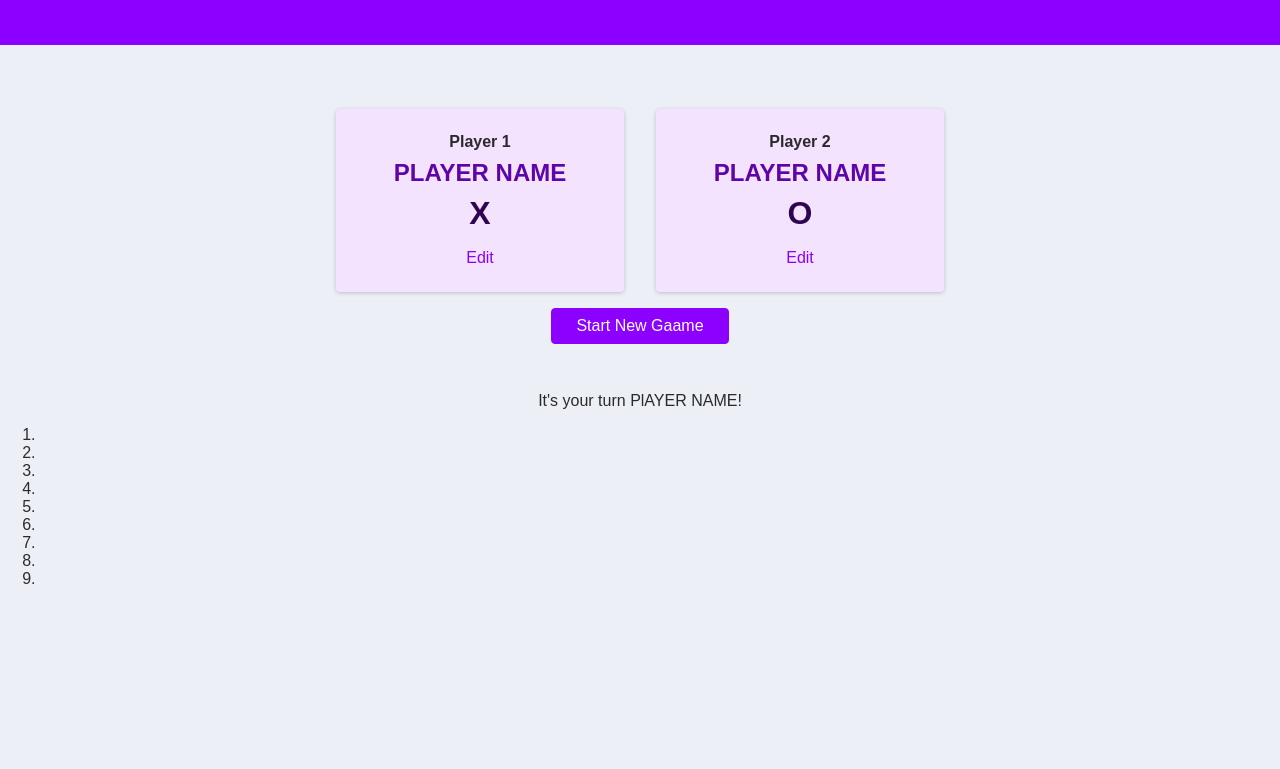
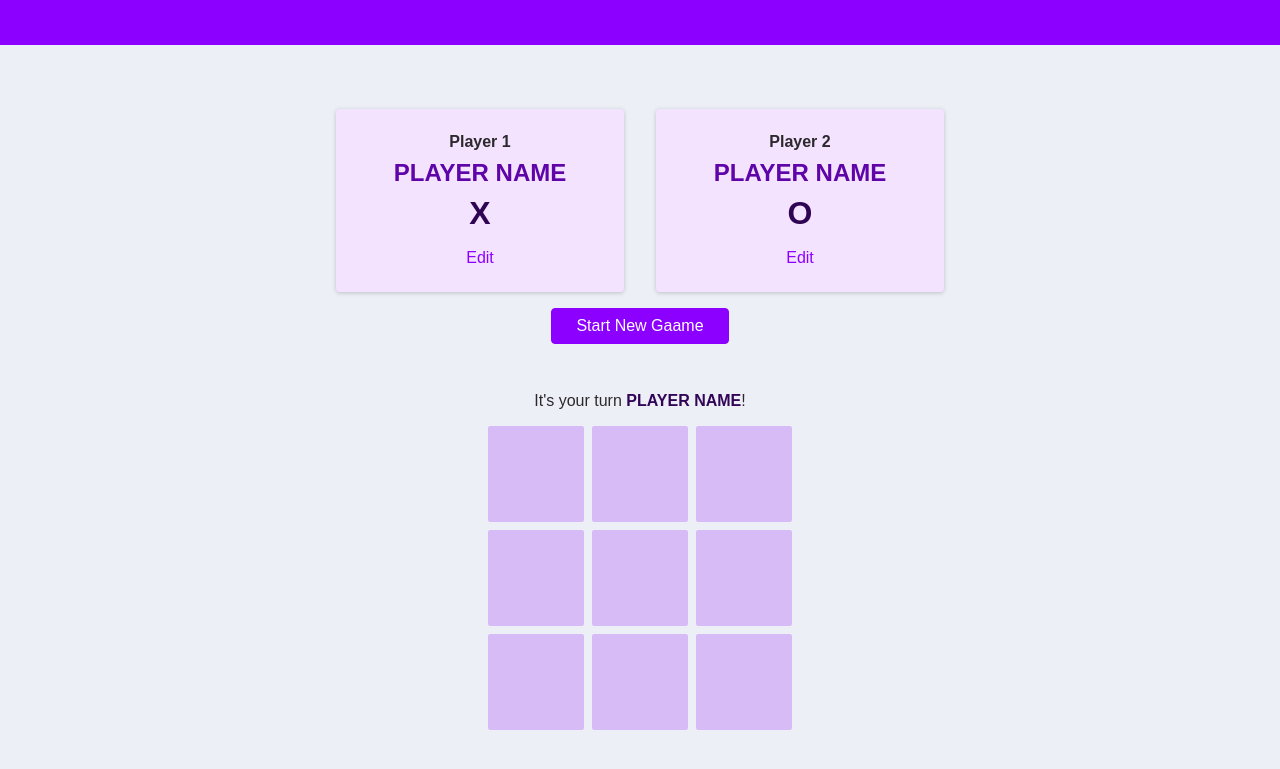
Before and after one commit to Lana24242424/tic-tac-toe-game, a plain HTML site: page index.html in a window 1280 px wide. Shown: the part 133-902 px from the top of the page. Before the commit the page ends 801 px from the top, so only its background shows below. Drawn offline with Linux system fonts and the light colour scheme.

Commit message:
styled the game board in games.css

```diff
--- a/index.html
+++ b/index.html
@@ -63,8 +63,8 @@
           <h2>You won, <span id="winner game">PLAYER NAME</span></h2>
           <p>Click "Start New Game" above, to start a new game!</p>
         </article>
-        <p>It's your turn <span id="active-player-name">PlAYER NAME</span>!</p>
-        <ol>
+        <p>It's your turn <span id="active-player-name">PLAYER NAME</span>!</p>
+        <ol id="game-board">
           <li></li>
           <li></li>
           <li></li>
--- a/styles/games.css
+++ b/styles/games.css
@@ -20,3 +20,41 @@
   font-size: 2.5rem;
   margin: 0.5rem 0;
 }
+
+#active-player-name {
+  font-weight: bold;
+  color: rgb(50, 5, 87);
+}
+
+#game-board {
+  list-style: none;
+  margin: 1rem 0;
+  padding: 0;
+  display: grid;
+  /* grid-template-columns: 6rem 6rem 6rem; */
+  grid-template-columns: repeat(3, 6rem);
+  grid-template-rows: repeat(3, 6rem);
+  justify-content: center;
+  gap: 0.5rem;
+}
+
+#game-board li {
+  background-color: rgb(215, 187, 247);
+  border-radius: 2px;
+  cursor: pointer;
+  display: flex;
+  justify-content: center;
+  align-items: center;
+  font-size: 2.5rem;
+  font-weight: bold;
+}
+
+#game-board li:hover {
+   background-color: rgb(11, 13, 204);
+}
+
+#game-board li.disabled {
+   background-color: rgb(11, 13, 204);
+   color: white;
+   cursor: default;
+}
```
Lines whose indentation alone changed are shown as unchanged.
